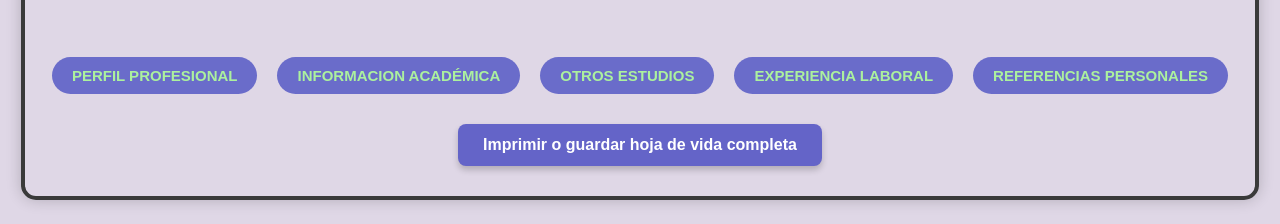
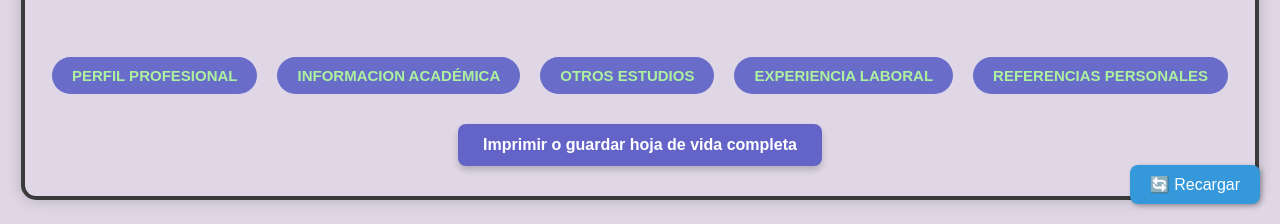
Before and after one commit to Alejchamo/HojadeVidaRCH, a plain HTML site: page index.html in a window 1280 px wide. Shown: the part 576-800 px from the top of the page. Drawn offline with Linux system fonts and the light colour scheme.

Commit message:
Se coloca el icono refrescar

```diff
--- a/index.html
+++ b/index.html
@@ -14,7 +14,7 @@
         <p>Tunja (Boyacá)</p>
         <p>Celular: 317 7064886</p>
         <p>Correo electrónico:  alejandrochamorro3008@gmail.com</p>
-    </header>
+   </header>
 
 <div class="botones">
 <button onclick="mostrarSeccion('perfil')">PERFIL PROFESIONAL</button>
@@ -537,6 +537,9 @@
   Imprimir o guardar hoja de vida completa
 </button>
 
+<button id="reloadButton" onclick="location.reload()">
+  🔄 Recargar
+</button>
 
 <script src="script.js"></script>
 </body>
--- a/styles.css
+++ b/styles.css
@@ -233,3 +233,23 @@ header p {
       padding: 10px 20px;
     }
   }
+
+  #reloadButton {
+    position: fixed;
+    bottom: 20px;
+    right: 20px;
+    background-color: #3498db;
+    color: white;
+    border: none;
+    border-radius: 8px;
+    padding: 10px 20px;
+    font-size: 16px;
+    cursor: pointer;
+    box-shadow: 2px 2px 5px rgba(0,0,0,0.3);
+    z-index: 999;
+    transition: background-color 0.3s ease;
+  }
+
+  #reloadButton:hover {
+    background-color: #2980b9;
+  }
```
